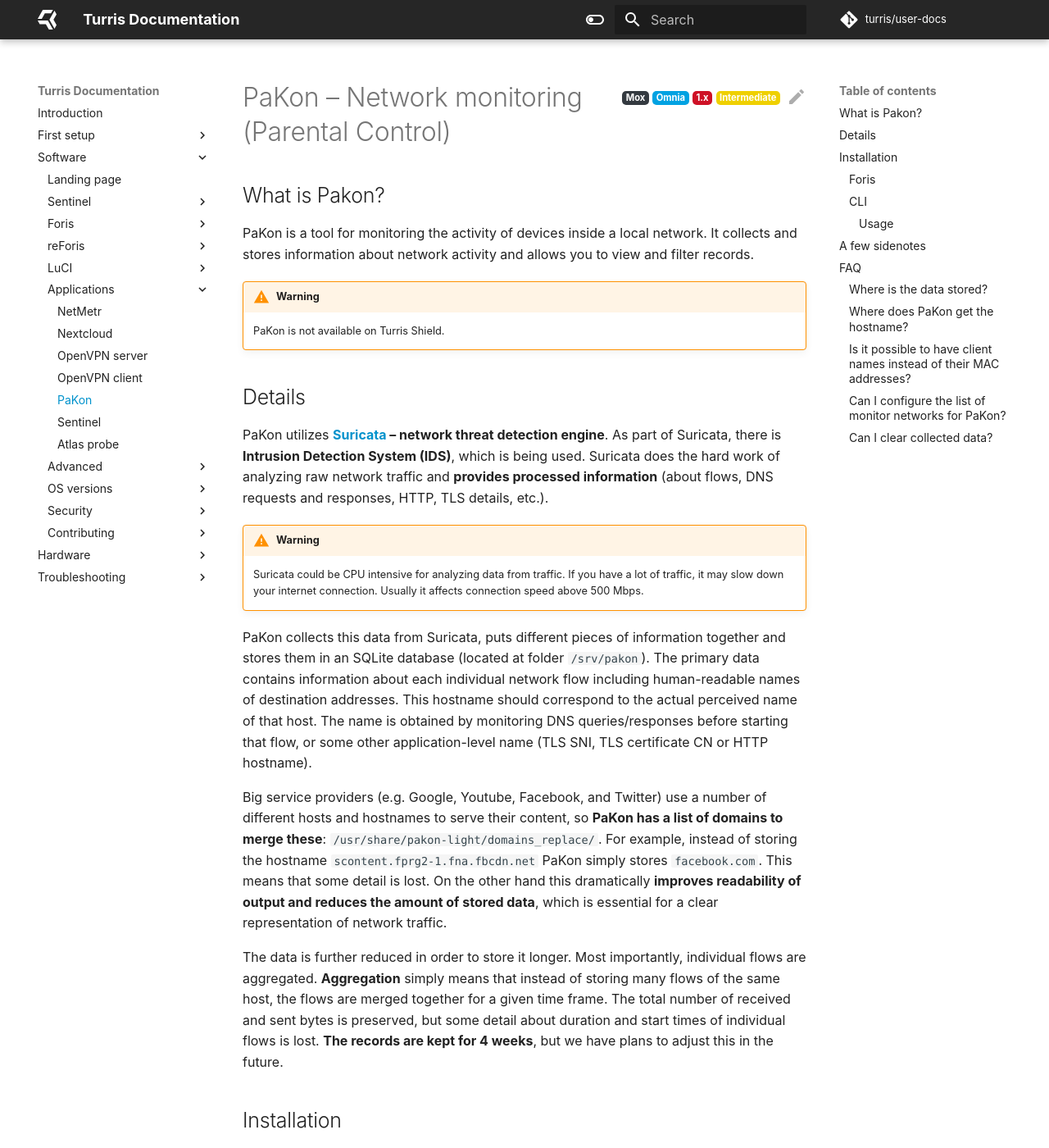
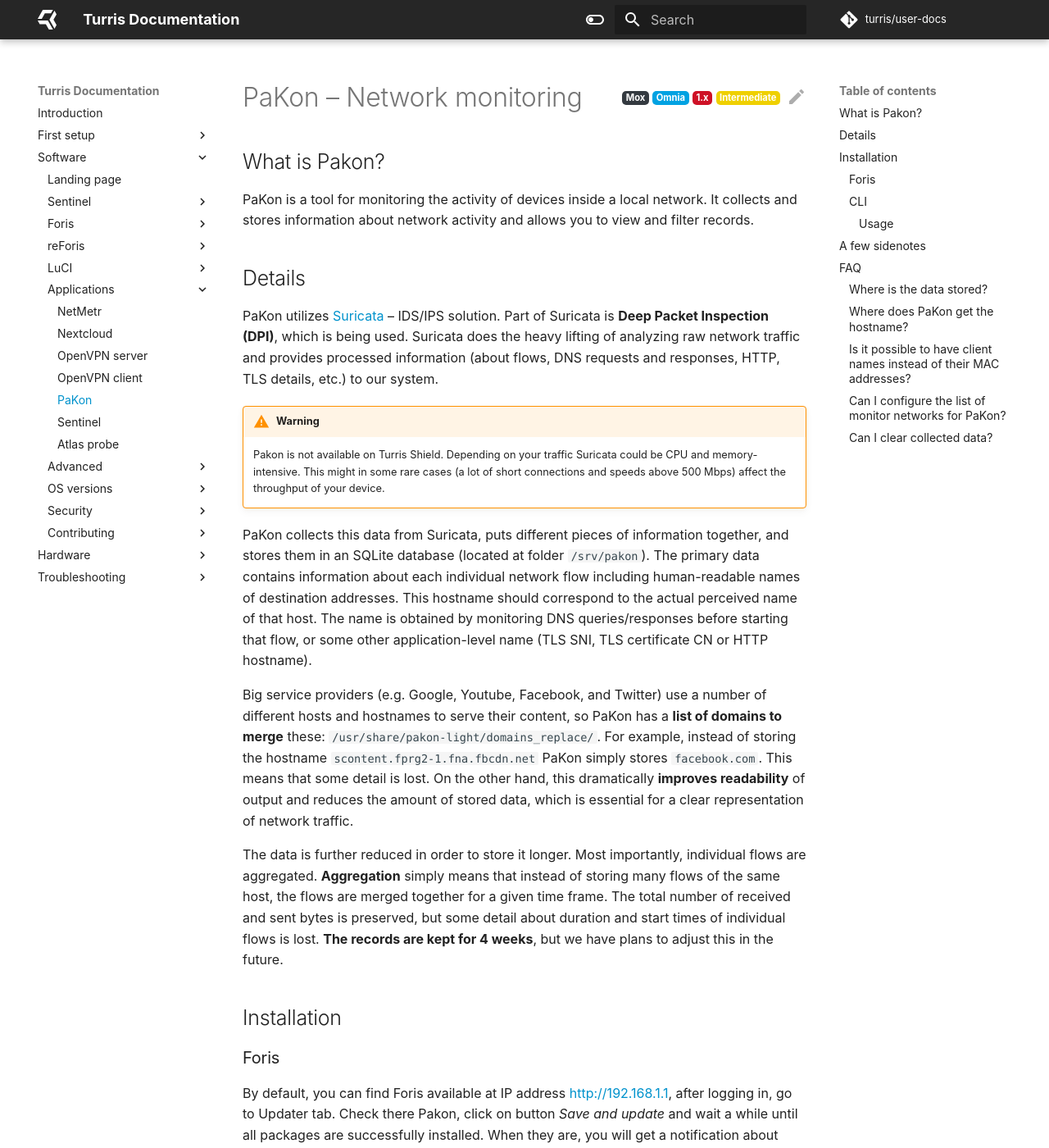
Before and after one commit to turris-cz/user-docs, an MkDocs documentation site: the page built from docs/basics/apps/pakon.md, in a window 1280 px wide and 1400 px high. Shown: the whole window at 82% size. Built offline with MkDocs 1.6.1 and Material for MkDocs 9.7.7, drawn with Linux system fonts in a browser that asks for light colours; some of the changed text lies outside the part shown.

Commit message:
pakon: Mainly formating and clarification of terms
Pakon uses DPI, not IDS, while Suricata is mainly IDS/IPS. Making
everything bold is equivalent to nothing being bold an just looks ugly
and merging two warning into one.

```diff
--- a/docs/basics/apps/pakon.md
+++ b/docs/basics/apps/pakon.md
@@ -2,7 +2,7 @@
 board: mox, omnia, 1.x
 competency: intermediate
 ---
-# PaKon – Network monitoring (Parental Control)
+# PaKon – Network monitoring
 
 ## What is Pakon?
 
@@ -10,24 +10,22 @@
 It collects and stores information about network activity and allows you to
 view and filter records.
 
-!!! warning
-    PaKon is not available on Turris Shield.
-
 ## Details
 
-PaKon utilizes **[Suricata](https://suricata-ids.org/) – network threat
-detection engine**. As part of Suricata, there is **Intrusion Detection System
-(IDS)**, which is being used. Suricata does the hard work of analyzing raw
-network traffic and **provides processed information** (about flows, DNS
-requests and responses, HTTP, TLS details, etc.).
+PaKon utilizes [Suricata](https://suricata-ids.org/) – IDS/IPS solution. Part
+of Suricata is **Deep Packet Inspection (DPI)**, which is being used. Suricata
+does the heavy lifting of analyzing raw network traffic and provides
+processed information (about flows, DNS requests and responses, HTTP, TLS
+details, etc.) to our system.
 
 !!! warning
-    Suricata could be CPU intensive for analyzing data from traffic.
-    If you have a lot of traffic, it may slow down your internet connection.
-    Usually it affects connection speed above 500 Mbps.
+    Pakon is not available on Turris Shield. Depending on your traffic Suricata
+    could be CPU and memory-intensive. This might in some rare cases (a lot of
+    short connections and speeds above 500 Mbps) affect the throughput of your
+    device.
 
 PaKon collects this data from Suricata, puts different pieces of information
-together and stores them in an SQLite database (located at folder `/srv/pakon`).
+together, and stores them in an SQLite database (located at folder `/srv/pakon`).
 The primary data contains information about each individual network flow
 including human-readable names of destination addresses. This hostname should
 correspond to the actual perceived name of that host. The name is obtained by
@@ -35,12 +33,12 @@
 application-level name (TLS SNI, TLS certificate CN or HTTP hostname).
 
 Big service providers (e.g. Google, Youtube, Facebook, and Twitter) use a
-number of different hosts and hostnames to serve their content, so **PaKon has
-a list of domains to merge these**: `/usr/share/pakon-light/domains_replace/`.
+number of different hosts and hostnames to serve their content, so PaKon has
+a **list of domains to merge** these: `/usr/share/pakon-light/domains_replace/`.
 For example, instead of storing the hostname `scontent.fprg2-1.fna.fbcdn.net`
 PaKon simply stores `facebook.com`. This means that some detail is lost. On the
-other hand this dramatically **improves readability of output and reduces the
-amount of stored data**, which is essential for a clear representation of
+other hand, this dramatically **improves readability** of output and reduces the
+amount of stored data, which is essential for a clear representation of
 network traffic.
 
 The data is further reduced in order to store it longer. Most importantly,
@@ -116,7 +114,13 @@
 also display results aggregated by domain instead of displaying timeline data.
 
 Some domains are hidden in output by default – for example, advertisements,
-tracking, CDNs, OCSPs, browser service domains, which makes the output hard to read. You can show all records using the option `–no-filter`. The lists of filtered domains is in `/usr/share/pakon-light/domains_ignore/`. If there is a new CDN or you want to group multiple hostnames from the same domain to one, and you would like to share it with others and include it in a new Turris OS release, you can contribute it in [pakon-light-lists](https://gitlab.nic.cz/turris/pakon-light-lists) repository.
+tracking, CDNs, OCSPs, browser service domains, which makes the output hard to
+read. You can show all records using the option `–no-filter`. The lists of
+filtered domains is in `/usr/share/pakon-light/domains_ignore/`. If there is a
+new CDN or you want to group multiple hostnames from the same domain to one,
+and you would like to share it with others and include it in a new Turris OS
+release, you can contribute it in the
+[pakon-light-lists](https://gitlab.nic.cz/turris/pakon-light-lists) repository.
 
 ## A few sidenotes
 - In some cases, application level protocol is unknown – `?`.
```
